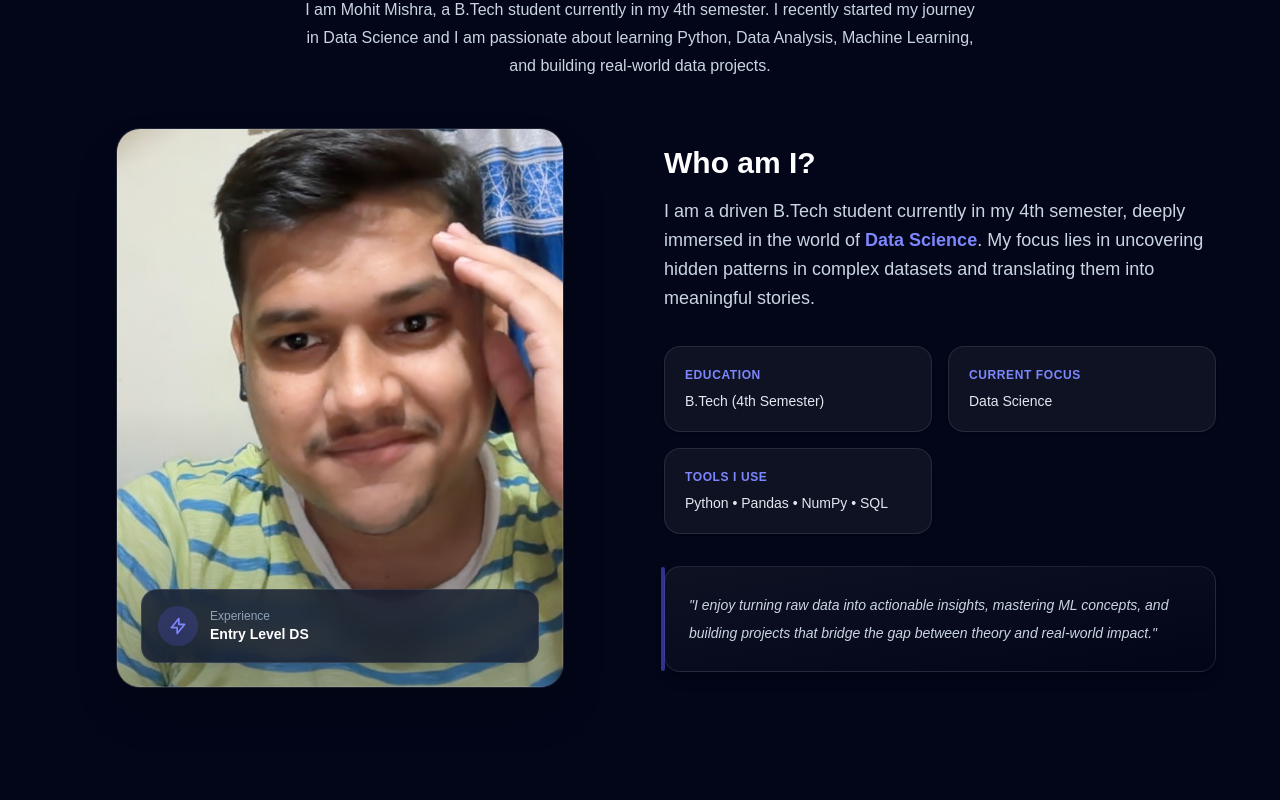
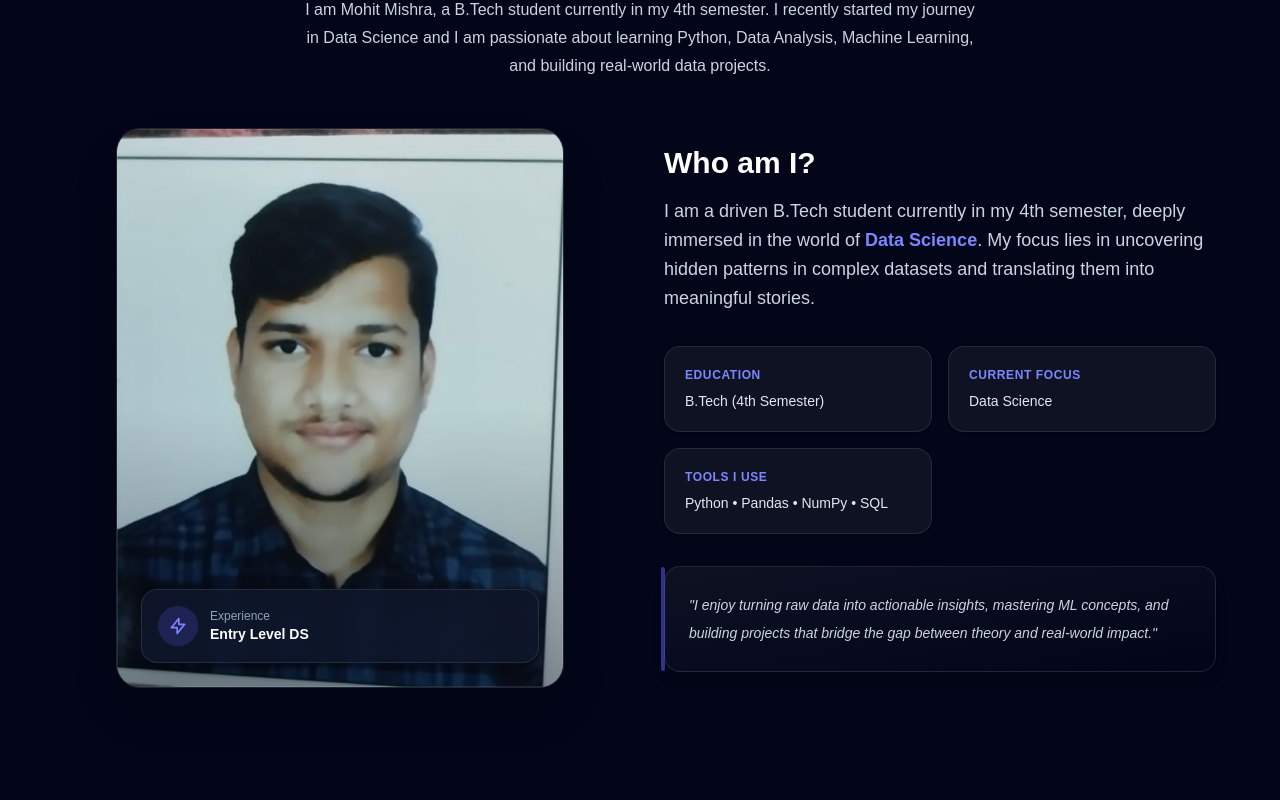
Before and after one commit to mohitmishra8921/portfolio, a Next.js app: page / in a window 1280 px wide. Shown: the part 940-1740 px from the top of the page. Built offline with nearby package versions, Linux system fonts and the light colour scheme.

Commit message:
new changes

```diff
--- a/components/About.jsx
+++ b/components/About.jsx
@@ -1,6 +1,5 @@
 "use client";
 
-import Image from "next/image";
 import { motion } from "framer-motion";
 
 const CARDS = [
@@ -50,12 +49,10 @@ export default function About() {
           {/* Left Side: Profile Picture */}
           <div className="relative mx-auto w-full max-w-sm md:max-w-md">
             <div className="group relative aspect-[4/5] overflow-hidden rounded-3xl border border-white/10 bg-slate-900/50 shadow-2xl backdrop-blur-sm">
-              <Image
+              <img
                 src="/mohit.jpeg"
                 alt="Mohit Mishra Profile"
-                fill
-                className="object-cover transition-transform duration-500 group-hover:scale-105"
-                priority={true}
+                className="absolute inset-0 h-full w-full object-cover transition-transform duration-500 group-hover:scale-105"
               />
               {/* Decorative overlays */}
               <div className="absolute inset-0 bg-gradient-to-t from-slate-950/60 via-transparent to-transparent opacity-60" />
--- a/components/Contact.jsx
+++ b/components/Contact.jsx
@@ -132,7 +132,7 @@ export default function Contact() {
                 </a>
 
                 <a
-                  href="https://www.linkedin.com/"
+                  href="https://www.linkedin.com/feed/"
                   target="_blank"
                   rel="noopener noreferrer"
                   className="rounded-2xl border border-white/10 bg-slate-900/30 p-4 text-sm text-slate-200 transition hover:border-white/20 hover:bg-slate-900/40"
@@ -140,7 +140,7 @@ export default function Contact() {
                   <p className="text-xs font-semibold text-slate-400">
                     LinkedIn
                   </p>
-                  <p className="mt-1 font-medium text-white">linkedin.com</p>
+                  <p className="mt-1 font-medium text-white">linkedin.com/feed</p>
                 </a>
               </div>
             </div>
--- a/components/Footer.jsx
+++ b/components/Footer.jsx
@@ -38,7 +38,7 @@ export default function Footer() {
           </a>
 
           <a
-            href="https://www.linkedin.com/"
+            href="https://www.linkedin.com/feed/"
             target="_blank"
             rel="noopener noreferrer"
             className="inline-flex items-center justify-center rounded-lg p-2 text-slate-300 transition hover:bg-white/10 hover:text-white focus:outline-none focus-visible:ring-2 focus-visible:ring-white/30"
--- a/components/Hero.jsx
+++ b/components/Hero.jsx
@@ -174,7 +174,7 @@ export default function Hero() {
           </a>
 
           <a
-            href="https://www.linkedin.com/"
+            href="https://www.linkedin.com/feed/"
             target="_blank"
             rel="noopener noreferrer"
             className="inline-flex items-center justify-center rounded-lg bg-white/5 p-2 text-white/80 ring-1 ring-white/10 transition hover:bg-white/10 hover:text-white hover:ring-white/20 focus:outline-none focus-visible:ring-2 focus-visible:ring-white/30"
```
Also changed, not shown: public/mohit.jpeg.
